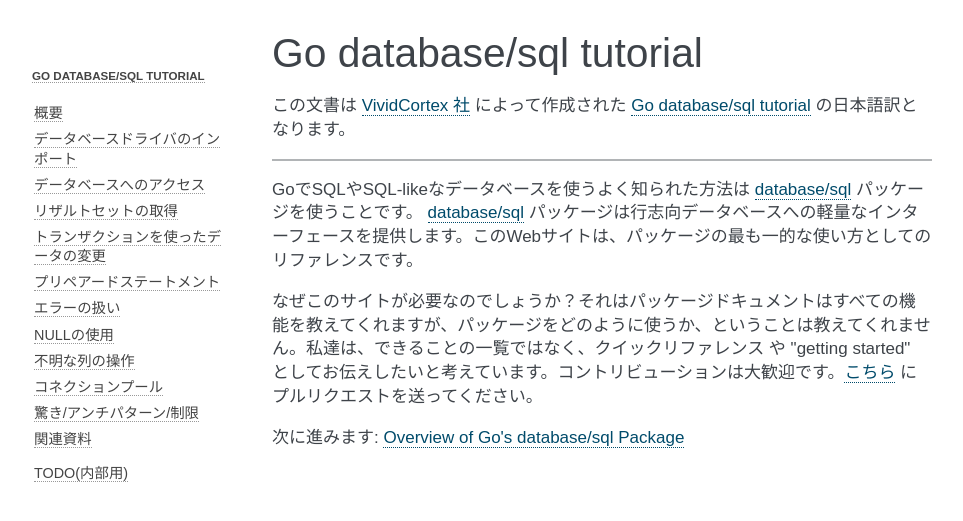
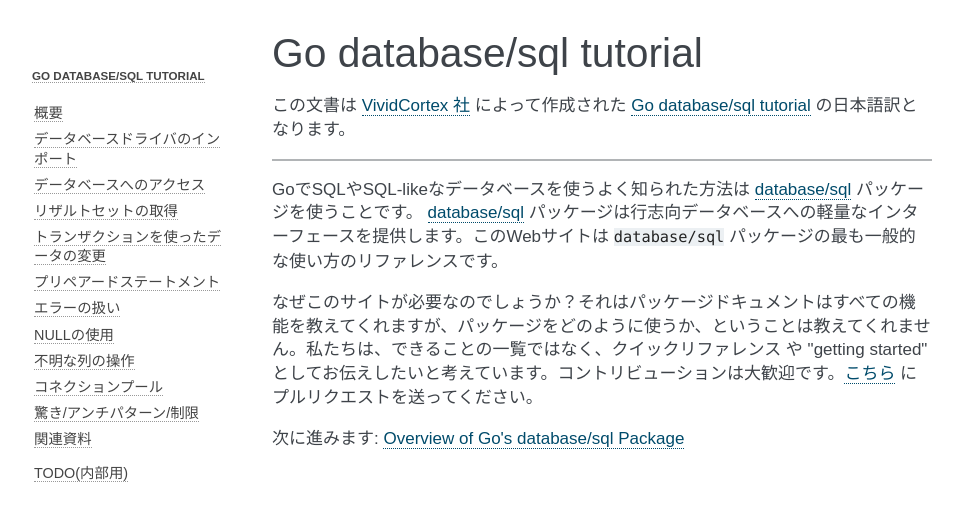
Before and after one commit to d-tsuji/go-database-sql-tutorial-ja, a Sphinx documentation site: the page built from source/index.rst, in a window 1280 px wide. Shown: the top 521 px of the page, without its empty margins (148-1111 px from the left). Built offline with Sphinx 7.4.7, drawn with Linux system fonts in a browser that asks for light colours.

Commit message:
fix minor

```diff
--- a/source/index.rst
+++ b/source/index.rst
@@ -5,9 +5,9 @@
 
 -----------
 
-GoでSQLやSQL-likeなデータベースを使うよく知られた方法は `database/sql <http://golang.org/pkg/database/sql/>`_ パッケージを使うことです。 `database/sql <http://golang.org/pkg/database/sql/>`_ パッケージは行志向データベースへの軽量なインターフェースを提供します。このWebサイトは、パッケージの最も一的な使い方としてのリファレンスです。
+GoでSQLやSQL-likeなデータベースを使うよく知られた方法は `database/sql <http://golang.org/pkg/database/sql/>`_ パッケージを使うことです。 `database/sql <http://golang.org/pkg/database/sql/>`_ パッケージは行志向データベースへの軽量なインターフェースを提供します。このWebサイトは ``database/sql`` パッケージの最も一般的な使い方のリファレンスです。
 
-なぜこのサイトが必要なのでしょうか？それはパッケージドキュメントはすべての機能を教えてくれますが、パッケージをどのように使うか、ということは教えてくれません。私達は、できることの一覧ではなく、クイックリファレンス や "getting started" としてお伝えしたいと考えています。コントリビューションは大歓迎です。`こちら <https://github.com/VividCortex/go-database-sql-tutorial>`_ にプルリクエストを送ってください。
+なぜこのサイトが必要なのでしょうか？それはパッケージドキュメントはすべての機能を教えてくれますが、パッケージをどのように使うか、ということは教えてくれません。私たちは、できることの一覧ではなく、クイックリファレンス や "getting started" としてお伝えしたいと考えています。コントリビューションは大歓迎です。`こちら <https://github.com/VividCortex/go-database-sql-tutorial>`_ にプルリクエストを送ってください。
 
 次に進みます: `Overview of Go's database/sql Package <overview.html>`_
 
```
